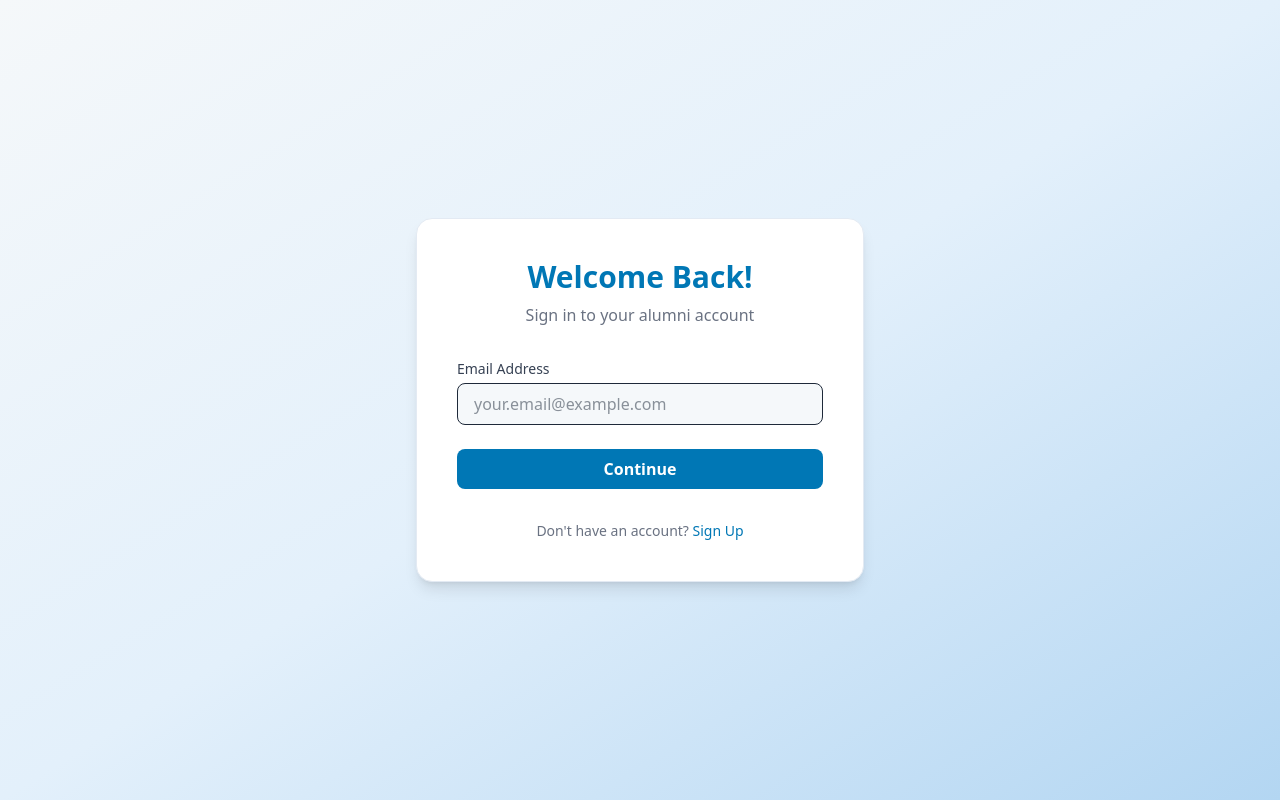
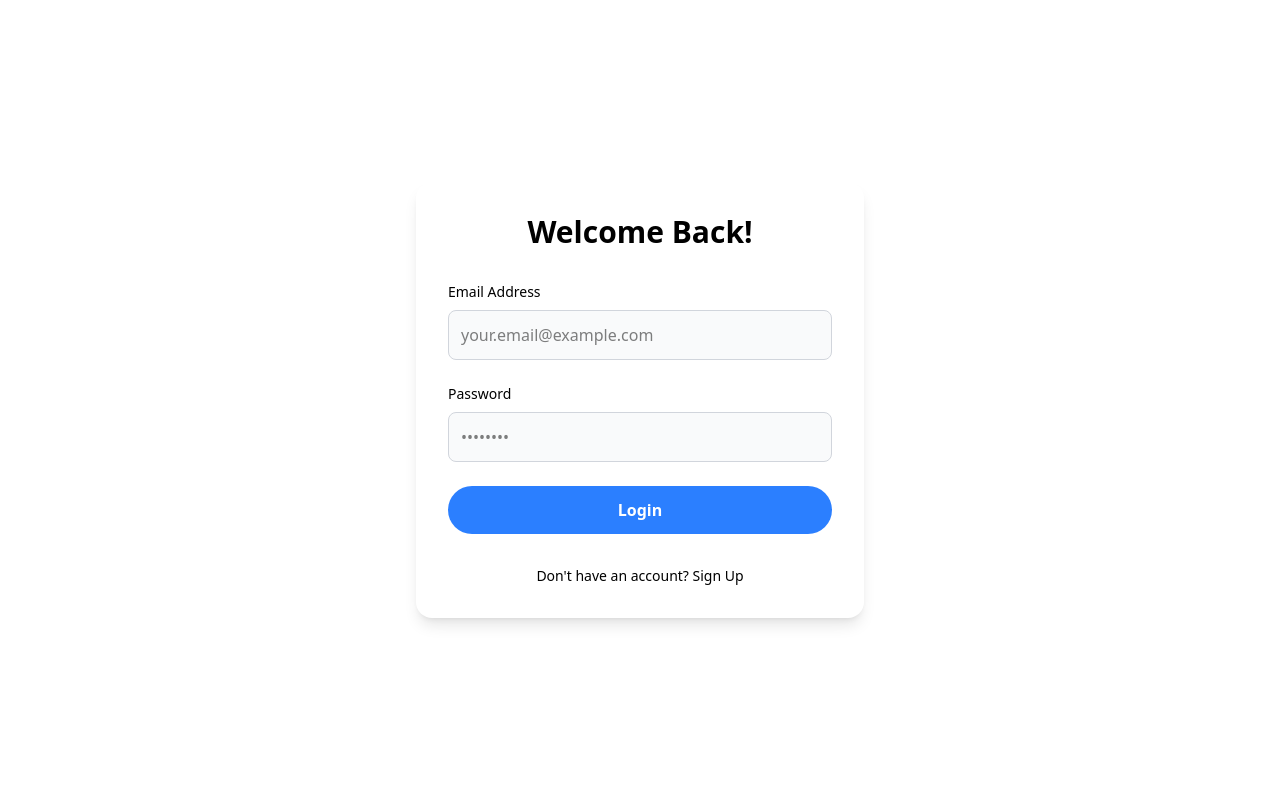
Before and after one commit to rosa479/alumni-portal, a React (Vite) app in the folder portal-frontend/: page /login in a window 1280 px wide. Built offline with nearby package versions, Linux system fonts and the light colour scheme.

Commit message:
Revert "styled the login page"
This reverts commit 3d81372d44d1c451e894db7bbf6548e7280b4dc5.

```diff
--- a/portal-frontend/src/pages/LoginPage.jsx
+++ b/portal-frontend/src/pages/LoginPage.jsx
@@ -1,125 +1,56 @@
 import React, { useState } from "react";
-import { Link, useNavigate } from "react-router-dom"; // ✅ real navigation
+import { Link, useNavigate } from "react-router-dom";
+import Input from "../components/Input";
+import Button from "../components/Button";
+// 1. IMPORT THE useAuth HOOK
+import { useAuth } from "../context/AuthContext";
+// 2. IMPORT YOUR CONFIGURED API CLIENT
+import apiClient from "../interceptor";
 
-// --- Mock Authentication Context ---
-const useAuth = () => ({
-  login: (access, refresh) => {
-    console.log("Logged in with tokens:", { access, refresh });
-    alert("✅ Login successful! Redirecting to dashboard...");
-  },
-});
+function LoginPage() {
+  // 3. GET THE `login` FUNCTION FROM THE CONTEXT
+  const { login } = useAuth();
 
-// --- Mock API Client (simulating backend responses) ---
-const apiClient = {
-  post: (url, data) =>
-    new Promise((resolve, reject) => {
-      console.log("API POST Request:", url, data);
-      setTimeout(() => {
-        if (url.includes("/auth/check-email/")) {
-          if (data.email === "user@example.com") {
-            resolve({ data: { message: "Email exists" } });
-          } else {
-            const error = new Error("Not Found");
-            error.response = { status: 404 };
-            reject(error);
+  const [email, setEmail] = useState("");
+  const [password, setPassword] = useState("");
+  const navigate = useNavigate();
+
+  const handleLogin = async (e) => {
+    e.preventDefault();
+    try {
+      // 4. USE `apiClient` INSTEAD OF THE RAW `axios`
+      const response = await apiClient.post(
+        "/auth/login/", // The base URL is already in apiClient
+        {
+          // NOTE: Your previous code used 'username', but your form uses 'email'.
+          // Make sure your backend expects 'email' or change this key to 'username'.
+          email: email,
+          password: password,
         }
-        } else if (url.includes("/auth/login/")) {
-          if (data.email === "user@example.com" && data.password === "password123") {
-            resolve({ data: { access: "fake_access", refresh: "fake_refresh" } });
-          } else {
-            const error = new Error("Unauthorized");
-            error.response = { status: 401 };
-            reject(error);
-          }
-        } else {
-          reject(new Error("Unknown endpoint"));
-        }
-      }, 600);
-    }),
-};
-
-// --- Reusable Components ---
-const Input = ({ id, label, value, onChange, type, placeholder, className, disabled }) => (
-  <div className="text-left">
-    <label htmlFor={id} className="block text-sm font-medium text-gray-700 mb-1">
-      {label}
-    </label>
-    <input
-      id={id}
-      type={type}
-      value={value}
-      onChange={onChange}
-      placeholder={placeholder}
-      disabled={disabled}
-      className={`w-full px-4 py-2 border rounded-lg focus:outline-none focus:ring-2 focus:ring-[#0077B5] text-gray-800 ${className} ${
-        disabled ? "bg-gray-200 cursor-not-allowed" : "bg-[#F5F8FA]"
-      }`}
-      required
-    />
-  </div>
       );
 
-const Button = ({ children, className, ...props }) => (
-  <button
-    {...props}
-    className={`w-full py-2 px-4 text-base font-semibold rounded-lg transition-colors duration-200 ${className}`}
-  >
-    {children}
-  </button>
-);
+      const { access, refresh } = response.data;
 
-// --- Login Page ---
-function LoginPage() {
-  const { login } = useAuth();
-  const navigate = useNavigate(); // ✅ actual navigation hook
+      // 5. REMOVE THE OLD localStorage LOGIC
+      // localStorage.setItem("accessToken", access); <--- DELETE THIS
+      // localStorage.setItem("refreshToken", refresh); <--- DELETE THIS
 
-  const [step, setStep] = useState("email");
-  const [email, setEmail] = useState("");
-  const [password, setPassword] = useState("");
-  const [isLoading, setIsLoading] = useState(false);
+      // 6. CALL THE `login` FUNCTION FROM THE CONTEXT INSTEAD
+      // This single function updates the global state AND stores the tokens.
+      login(access, refresh);
 
-  // Step 1 → Check email
-  const handleEmailCheck = async (e) => {
-    e.preventDefault();
-    setIsLoading(true);
-    try {
-      await apiClient.post("/auth/check-email/", { email });
-      setStep("password");
-    } catch (err) {
-      console.warn("Email not found, going to register");
-      navigate(`/register?email=${encodeURIComponent(email)}`); // ✅ direct navigation
-    } finally {
-      setIsLoading(false);
-    }
-  };
-
-  // Step 2 → Login
-  const handleLogin = async (e) => {
-    e.preventDefault();
-    setIsLoading(true);
-    try {
-      const response = await apiClient.post("/auth/login/", { email, password });
-      const { access, refresh } = response.data;
-      login(access, refresh);
       navigate("/dashboard");
-    } catch (err) {
-      console.error("Login failed, going to register");
-      navigate(`/register?email=${encodeURIComponent(email)}`); // ✅ direct navigation
-    } finally {
-      setIsLoading(false);
+    } catch (error) {
+      console.error("Login failed:", error);
+      // TODO: Add state to show an error message to the user, e.g., "Invalid credentials."
     }
   };
 
   return (
-    <div className="flex items-center justify-center min-h-screen bg-gradient-to-br from-[#F5F8FA] via-[#E3F0FB] to-[#B3D6F2]">
-      <div className="w-full max-w-md p-10 bg-white rounded-2xl border border-[#E3EAF3] shadow-lg text-center space-y-8">
-        <div>
-          <h2 className="text-3xl font-bold text-[#0077B5] mb-2">Welcome Back!</h2>
-          <p className="text-base text-gray-500 mb-6">Sign in to your alumni account</p>
-        </div>
-
-        {step === "email" && (
-          <form onSubmit={handleEmailCheck} className="space-y-6">
+    <div className="flex items-center justify-center min-h-screen bg-light-bg">
+      <div className="w-full max-w-md p-8 space-y-8 bg-white rounded-2xl shadow-lg text-center">
+        <h2 className="text-3xl font-bold text-iit-blue">Welcome Back!</h2>
+        <form onSubmit={handleLogin} className="space-y-6">
           <Input
             id="email"
             label="Email Address"
@@ -128,21 +59,6 @@ function LoginPage() {
             type="email"
             placeholder="your.email@example.com"
           />
-            <Button
-              type="submit"
-              disabled={isLoading}
-              className={`bg-[#0077B5] text-white hover:bg-[#005983] ${
-                isLoading ? "opacity-60 cursor-not-allowed" : ""
-              }`}
-            >
-              {isLoading ? "Checking..." : "Continue"}
-            </Button>
-          </form>
-        )}
-
-        {step === "password" && (
-          <form onSubmit={handleLogin} className="space-y-6">
-            <Input id="email-display" label="Email Address" value={email} type="email" disabled />
           <Input
             id="password"
             label="Password"
@@ -151,21 +67,14 @@ function LoginPage() {
             type="password"
             placeholder="••••••••"
           />
-            <Button
-              type="submit"
-              disabled={isLoading}
-              className={`bg-[#0077B5] text-white hover:bg-[#005983] ${
-                isLoading ? "opacity-60 cursor-not-allowed" : ""
-              }`}
+          <Button>Login</Button>
+        </form>
+        <p className="text-sm text-light-text">
+          Don't have an account?{" "}
+          <Link
+            to="/register"
+            className="font-medium text-iit-blue hover:underline"
           >
-              {isLoading ? "Logging in..." : "Login"}
-            </Button>
-          </form>
-        )}
-
-        <p className="text-sm text-gray-500">
-          Don't have an account?{" "}
-          <Link to="/register" className="font-medium text-[#0077B5] hover:underline">
             Sign Up
           </Link>
         </p>
```
Also changed, not shown: portal-frontend/src/pages/RegisterPage.jsx (+32 -21 lines). Lines whose indentation alone changed are shown as unchanged.
